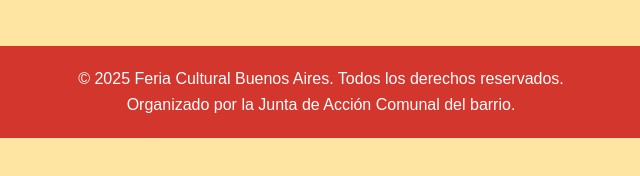
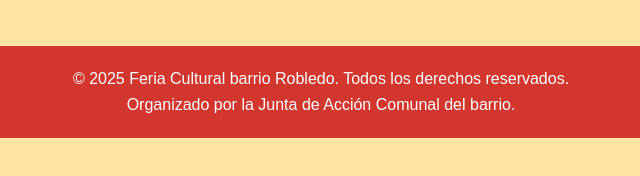
Before and after one commit to alejo11102001/feria_barrio, a plain HTML site: page Html/horarios.html in a window 1280 px wide. Shown: the part 556-732 px from the top of the page, 319-959 px from the left. Drawn offline with Linux system fonts and the light colour scheme.

Commit message:
Update horarios.html

```diff
--- a/Html/horarios.html
+++ b/Html/horarios.html
@@ -58,7 +58,7 @@
 
         <footer class="Card__Footer">
             <div class="Footer__Div">
-                <p class="Div__Description">&copy; 2025 Feria Cultural Buenos Aires. Todos los derechos reservados.</p>
+                <p class="Div__Description">&copy; 2025 Feria Cultural barrio Robledo. Todos los derechos reservados.</p>
                 <p class="Div__Description">Organizado por la Junta de Acción Comunal del barrio.</p>
             </div>
         </footer>
```
